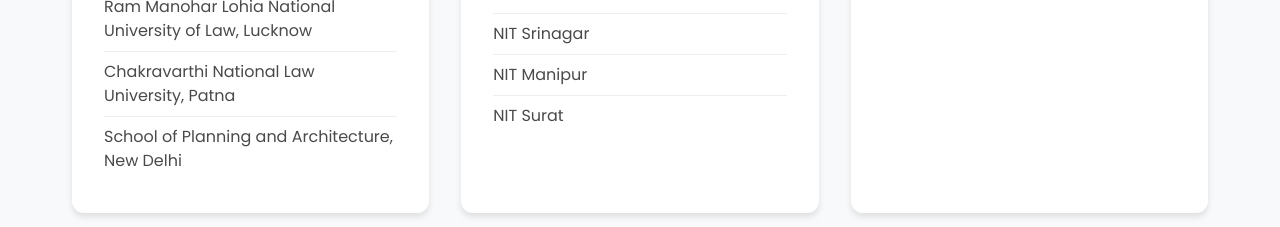
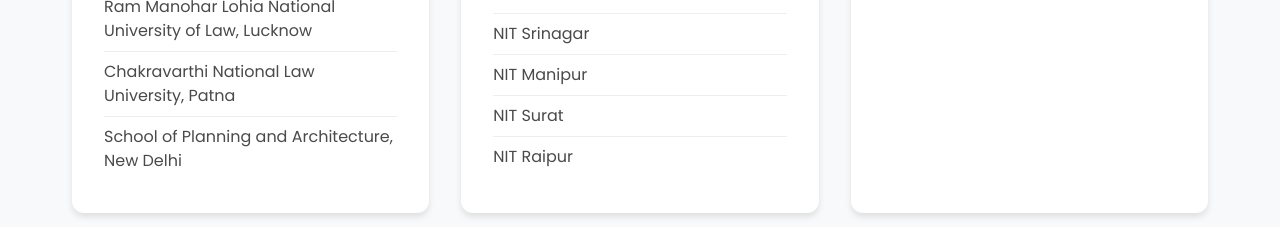
Before and after one commit to dranxer/newth, a Next.js app: page /outreach in a window 1280 px wide. Shown: the part 860-1087 px from the top of the page. Built offline with nearby package versions, Linux system fonts and the light colour scheme; no server answers.

Commit message:
Update outreach.js

```diff
--- a/src/pages/outreach.js
+++ b/src/pages/outreach.js
@@ -50,6 +50,7 @@
                 <li>NIT Srinagar</li>
                 <li>NIT Manipur</li>
                 <li>NIT Surat</li>
+                <li>NIT Raipur</li>
               </ul>
             </div>
 
```
